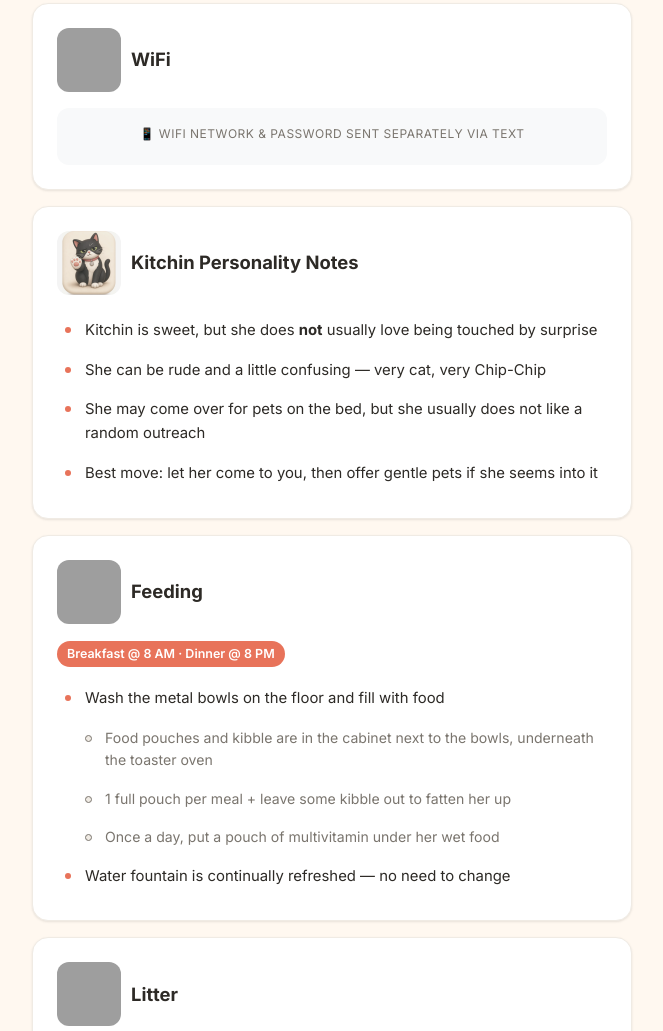
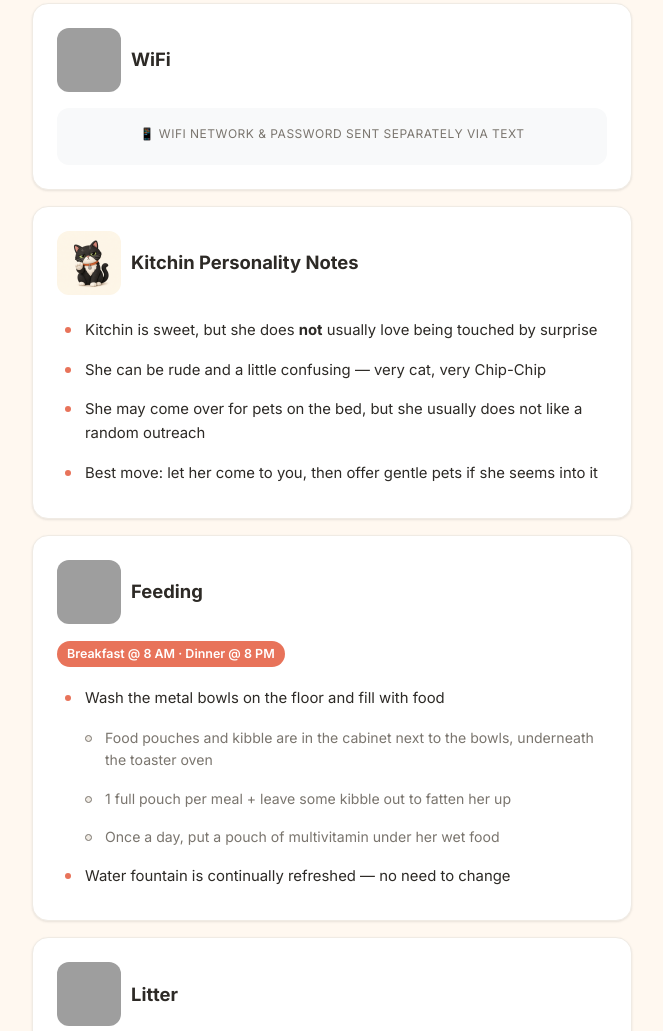
Before and after one commit to dotconor/kitchin-guide, a plain HTML site: page index.html in a window 1280 px wide. Shown: the part 1144-2175 px from the top of the page, without its empty margins (308-971 px from the left). Drawn offline with Linux system fonts and the light colour scheme; grey boxes are pictures that could not be loaded.

Commit message:
use closer style-matched Kitchin personality icon

```diff
--- a/index.html
+++ b/index.html
@@ -476,7 +476,7 @@
   <!-- Kitchin Personality -->
   <div class="section">
     <div class="section-header">
-      <img src="icon-personality-flat.png" alt="" style="width:64px; height:64px; border-radius:12px;">
+      <img src="icon-personality-match.png" alt="" style="width:64px; height:64px; border-radius:12px;">
       <h2>Kitchin Personality Notes</h2>
     </div>
     <ul>
```
Also changed, not shown: icon-personality-match.png (added).
